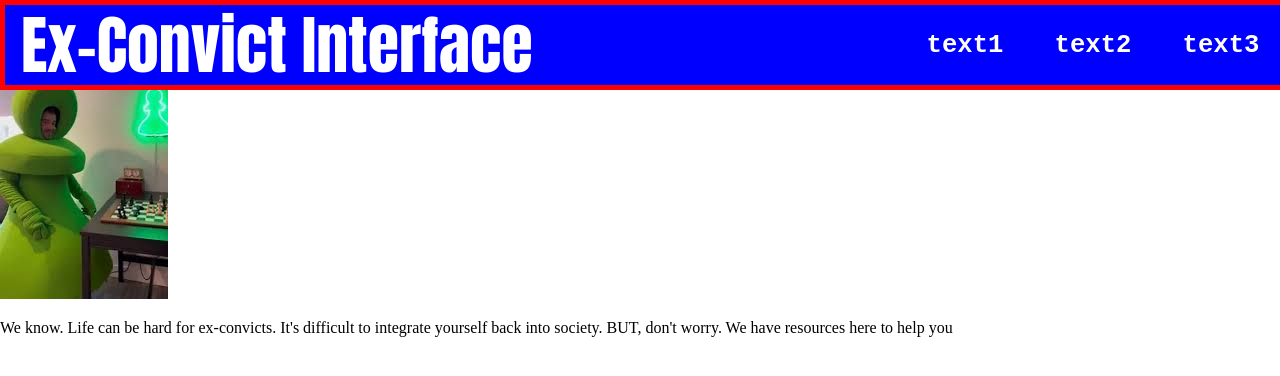
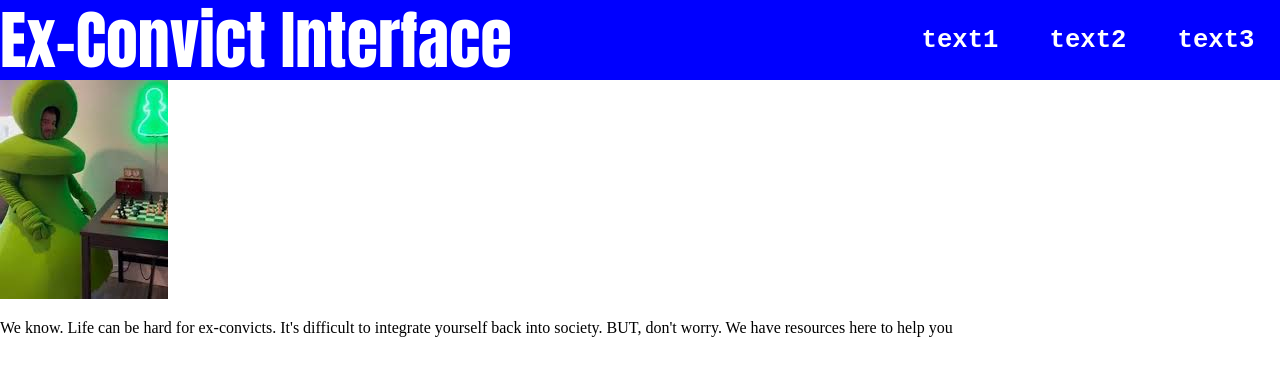
Before and after one commit to Gyester10101/homelessboneless, a plain HTML site: page index.html in a window 1280 px wide. Drawn offline with Linux system fonts and the light colour scheme.

Commit message:
ok header works

```diff
--- a/styles.css
+++ b/styles.css
@@ -15,14 +15,12 @@ header {
     width: 100vw;
     height: 80px;
     background-color:blue;
-    border: 5px solid red;
     display:flex;
     justify-content: space-between;
     align-items: center;
     z-index: 1;
 }
 #header-title {
-    margin-left: 1rem;
     font-family: Impact, Haettenschweiler, 'Arial Narrow Bold', sans-serif;
     font-weight: bold;
     font-size: 5vw;
@@ -56,7 +54,7 @@ header {
     font-family: 'Courier New', Courier, monospace;
     font-size: 2vw;
     text-decoration: none;
-} /*
+}  /*
 .front-page {
     height: 100vh;
     display: flex;
```
